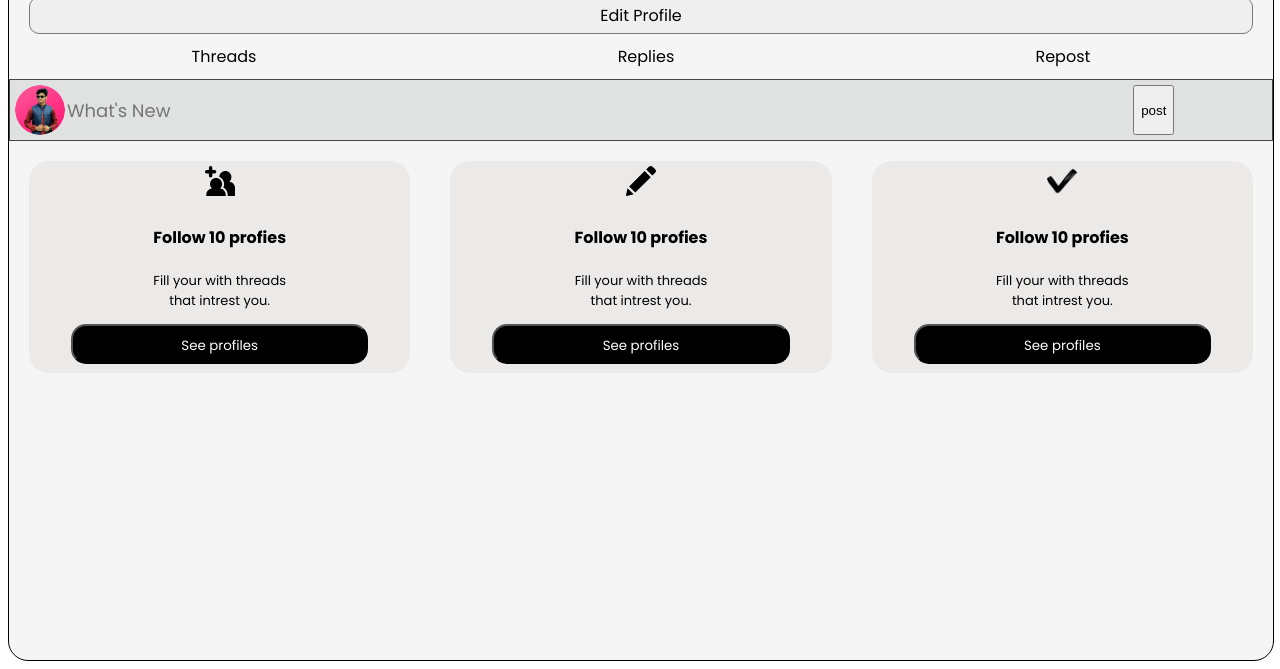
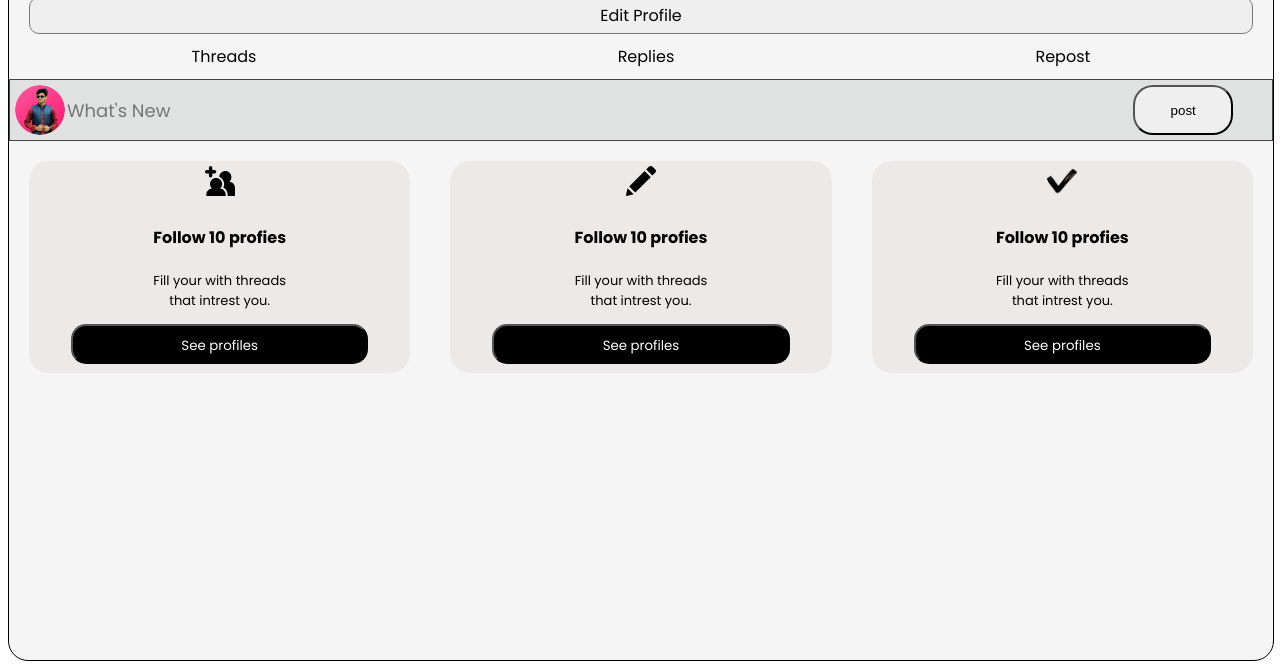
Before and after one commit to learn-with-nahid/threads-login-page, a plain HTML site: page index.html in a window 1280 px wide. Shown: the part 149-818 px from the top of the page. Drawn offline with nearby package versions, Linux system fonts and the light colour scheme.

Commit message:
complete

```diff
--- a/style.css
+++ b/style.css
@@ -64,12 +64,15 @@
    padding: 8px 8px;
 }
 .post{
-
     height: 50px;
     padding: 5px;
     background-color: rgb(224, 226, 226);
     border:1px solid rgb(70, 70, 70);
     display: flex;
+}
+.post button{
+    border-radius: 20px;
+    width: 100px;
 }
 .input-img{
     width: 50px;
```
